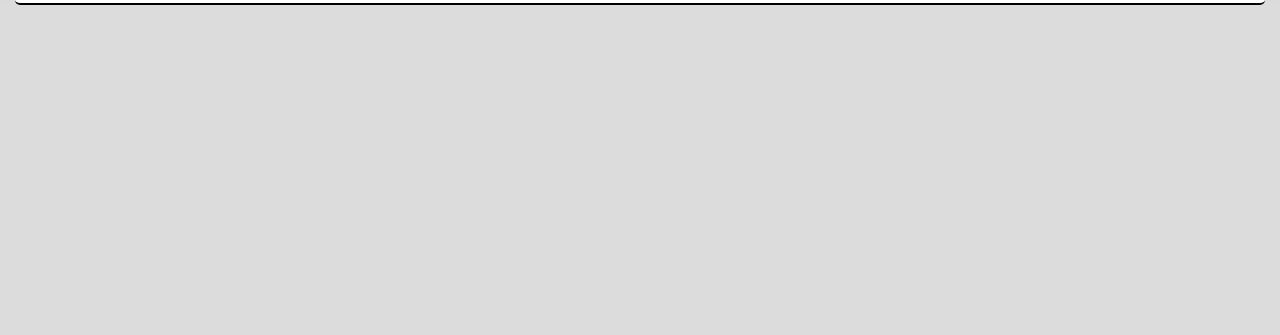
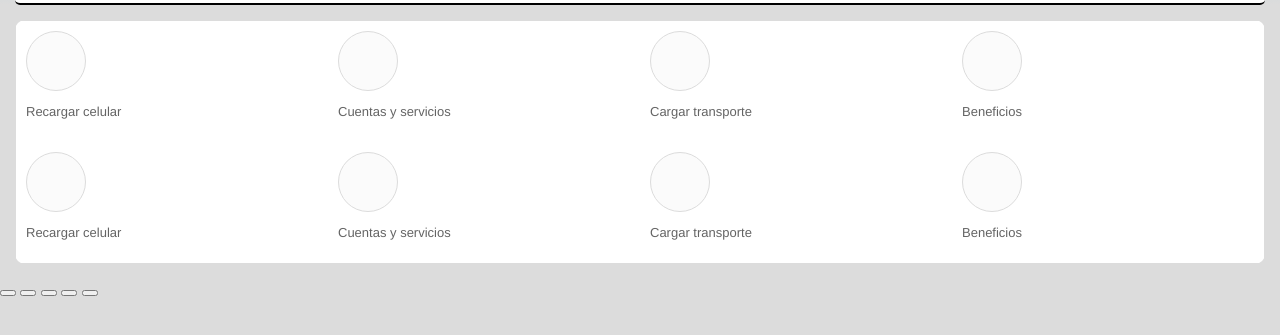
Before and after one commit to Lautaro24Fer/MercadoPago-Interfaz, a plain HTML site: page index.html in a window 1280 px wide. Shown: the part 405-740 px from the top of the page. Drawn offline with Linux system fonts and the light colour scheme.

Commit message:
Botones de servicios

```diff
--- a/estilos.css
+++ b/estilos.css
@@ -129,4 +129,31 @@ body a{
 .container2{
     background-color: white;
     margin: 15px;
+    border-radius: 10px;
 }
+.servicios{
+    display: grid;
+    grid-template-columns: repeat(4, 1fr);
+    justify-content: center;
+    font-size: small;
+    border: 1px solid rgb(220, 220, 220);
+}
+.boton-servicios{
+    margin: 5px;
+    display: flex;
+    flex-direction: column;
+    padding: 5px;
+}
+.boton-servicios button{
+    height: 60px;
+    width: 60px;
+    border-radius: 100%;
+    border: 1px solid rgb(220, 220, 220);
+    background-color: rgb(251, 251, 251);
+}
+.boton-servicios button:active{
+    background-color: rgb(220, 220, 220);
+}
+.boton-servicios p{
+    color: rgb(100, 100, 100);
+}
--- a/index.html
+++ b/index.html
@@ -74,5 +74,51 @@
             </div>
         </div>
     </div>
+    <div class="container2">
+        <div class="servicios">
+                <div class="boton-servicios" id="">
+                    <button></button>
+                    <p>Recargar celular</p>
+                </div>
+                <div class="boton-servicios" id="">
+                    <button></button>
+                    <p>Cuentas y servicios</p>
+                </div>
+                <div class="boton-servicios" id="">
+                    <button></button>
+                    <p>Cargar transporte</p>
+                </div>
+                <div class="boton-servicios" id="">
+                    <button></button>
+                    <p>Beneficios</p>
+                </div>
+                <div class="boton-servicios" id="">
+                    <button></button>
+                    <p>Recargar celular</p>
+                </div>
+                <div class="boton-servicios" id="">
+                    <button></button>
+                    <p>Cuentas y servicios</p>
+                </div>
+                <div class="boton-servicios" id="">
+                    <button></button>
+                    <p>Cargar transporte</p>
+                </div>
+                <div class="boton-servicios" id="">
+                    <button></button>
+                    <p>Beneficios</p>
+                </div>
+            </div>
+        </div>
+    </div>
+    <nav>
+        <div class="navegador">
+            <button></button>
+            <button></button>
+            <button></button>
+            <button></button>
+            <button></button>
+        </div>
+    </nav>
 </body>
 </html>
```
